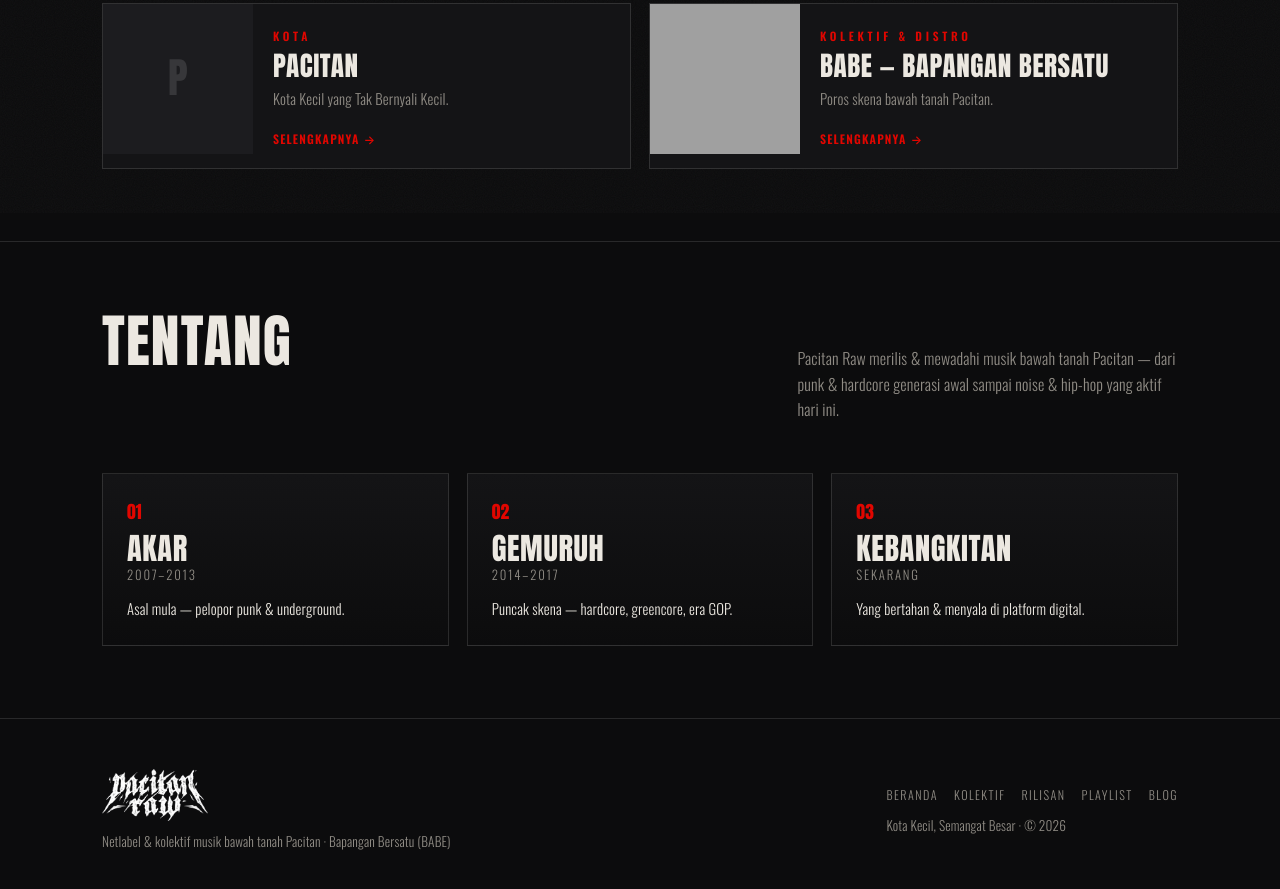
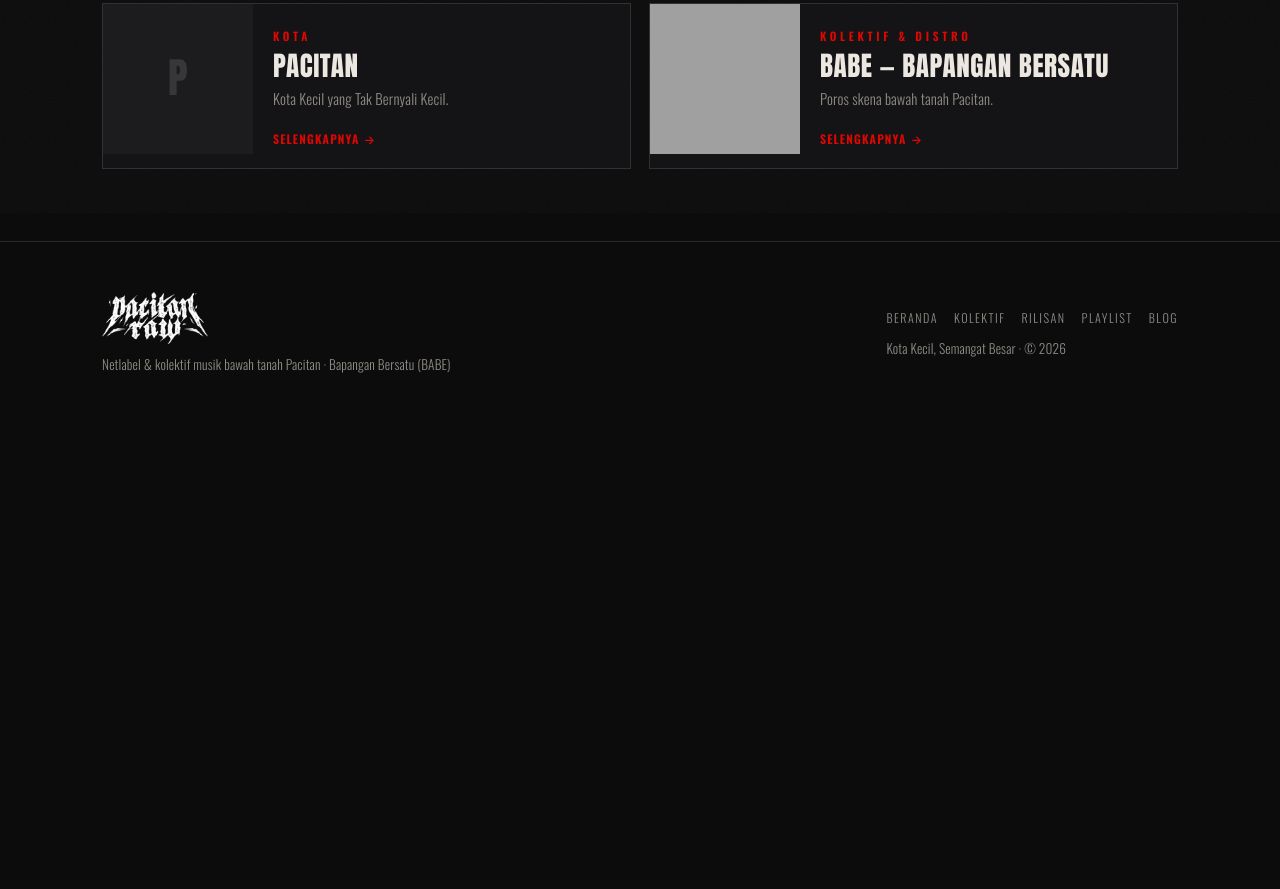
Before and after one commit to ernes1305/pacitan-raw, an Astro site: page / in a window 1280 px wide. Shown: the part 587-1476 px from the top of the page. After the commit the page ends 1013 px from the top, so only its background shows below. Built offline with nearby package versions, Linux system fonts and the light colour scheme; Astro itself is replaced by a stand-in of ours; grey boxes are pictures that could not be loaded.

Commit message:
Hapus section sejarah era dari Beranda
Co-Authored-By: Claude Opus 4.8 <noreply@anthropic.com>

```diff
--- a/src/pages/index.astro
+++ b/src/pages/index.astro
@@ -1,6 +1,6 @@
 ---
 import Base from '../layouts/Base.astro';
-import { bands, eras } from '../data/bands.js';
+import { bands } from '../data/bands.js';
 
 const featured = ['pacitan', 'babe'].map((s) => bands.find((b) => b.slug === s)).filter(Boolean);
 const initials = (name) => name.replace(/[^A-Za-z ]/g, '').split(' ').filter(Boolean).slice(0, 2).map((w) => w[0]).join('').toUpperCase() || '?';
@@ -43,26 +43,4 @@ const initials = (name) => name.replace(/[^A-Za-z ]/g, '').split(' ').filter(Boo
     </div>
   </section>
 
-  <!-- TENTANG : sejarah skena -->
-  <section id="tentang" class="section">
-    <div class="wrap">
-      <div class="section-head">
-        <h2>Tentang</h2>
-        <p class="muted" style="max-width:46ch;">
-          Pacitan Raw merilis &amp; mewadahi musik bawah tanah Pacitan — dari punk &amp;
-          hardcore generasi awal sampai noise &amp; hip-hop yang aktif hari ini.
-        </p>
-      </div>
-      <div class="eras">
-        {eras.map((e, i) => (
-          <div class="era">
-            <div class="no">0{i + 1}</div>
-            <h3>{e.label}</h3>
-            <div class="sub">{e.sub}</div>
-            <p>{e.desc}</p>
-          </div>
-        ))}
-      </div>
-    </div>
-  </section>
 </Base>
```
